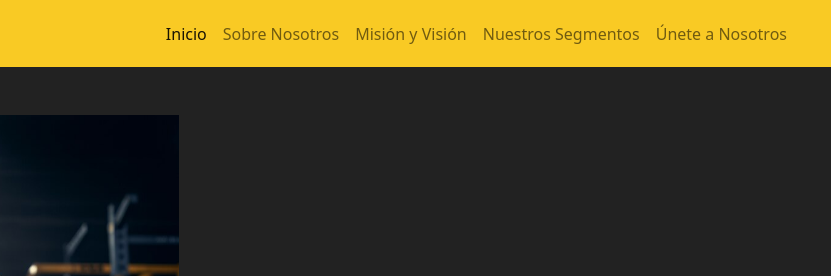
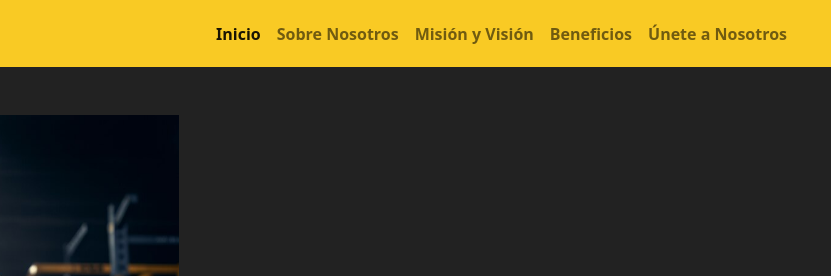
Before and after one commit to TrainEase-AplicacionesWeb/TrainEase.github.io, a plain HTML site: page index.html in a window 1280 px wide. Shown: the top 276 px of the page, 449-1280 px from the left. Drawn offline with nearby package versions, Linux system fonts and the light colour scheme.

Commit message:
docs: Se hicieron correcciones

```diff
--- a/index.html
+++ b/index.html
@@ -69,19 +69,19 @@
           <div class="collapse navbar-collapse" id="navbarSupportedContent">
             <ul class="navbar-nav me-auto mb-2 mb-lg-0">
                 <li class="nav-item">
-                    <a class="nav-link active" aria-current="page" href="#">Inicio</a>
+                    <a class="nav-link active" aria-current="page" href="#"><strong>Inicio</strong></a>
                 </li>
                 <li class="nav-item">
-                    <a class="nav-link" href="#about">Sobre Nosotros</a>
+                    <a class="nav-link" href="#about"><strong>Sobre Nosotros</strong></a>
                 </li>
                 <li class="nav-item">
-                    <a class="nav-link" href="#mission-vision-about">Misión y Visión</a>
+                    <a class="nav-link" href="#mission-vision-about"><strong>Misión y Visión</strong></a>
                 </li>
                 <li class="nav-item">
-                    <a class="nav-link" href="#services">Nuestros Segmentos</a>
+                    <a class="nav-link" href="#services"><strong>Beneficios</strong></a>
                 </li>
                 <li class="nav-item">
-                    <a class="nav-link" href="#join-us">Únete a Nosotros</a>
+                    <a class="nav-link" href="#join-us"><strong>Únete a Nosotros</strong></a>
                 </li>
             </ul>
         </div>
@@ -142,7 +142,7 @@
 
     <section id="services" class="py-5">
       <div class="container">
-          <h2 class="text-center fw-bold mb-5">Nuestros segmentos</h2>
+          <h2 class="text-center fw-bold mb-5">Beneficios</h2>
           <div class="row g-4">
               <div class="col-lg-4">
                   <div class="card h-100 text-center">
```
